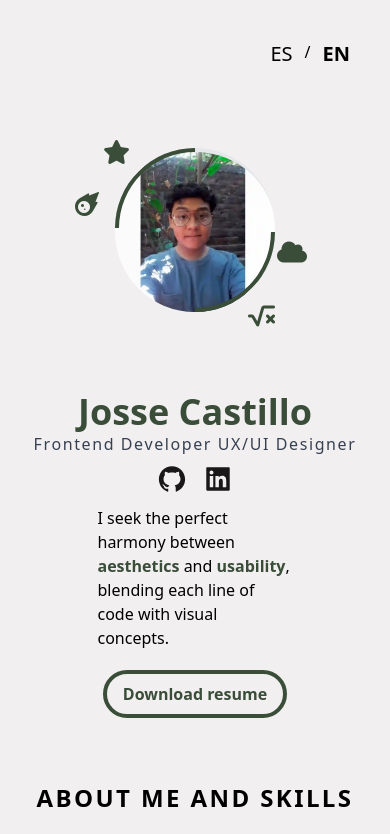
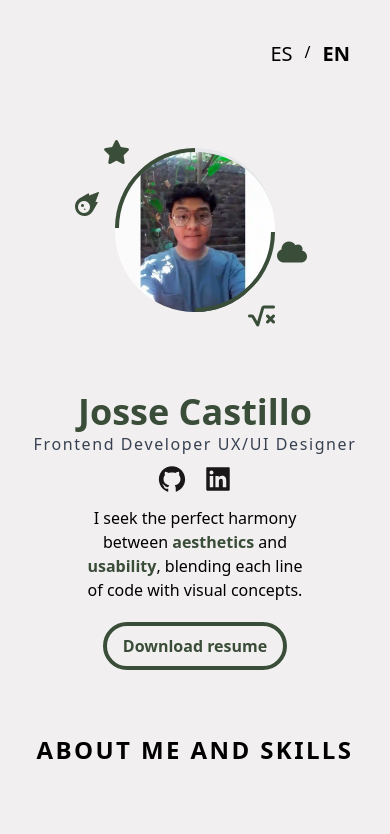
Before and after one commit to Josse2002/portfolio-joss, a React (Vite) app in the folder portfolio/: page / in a window 390 px wide. Shown: the top 834 px of the page. Built offline with nearby package versions, Linux system fonts and the light colour scheme; no server answers; the database is empty.

Commit message:
adding changes between the text

```diff
--- a/portfolio/src/assets/components/Resume/Information/InformationProfile.jsx
+++ b/portfolio/src/assets/components/Resume/Information/InformationProfile.jsx
@@ -13,7 +13,7 @@ export function InformationProfile() {
         <span dangerouslySetInnerHTML={{ __html: t('informationProfile.role.uiUxDesigner') }} />
       </p>
       <SocialMedia />
-      <p className="mt-3 w-1/2 text-start my-5 lg:my-0 lg:w-full" dangerouslySetInnerHTML={{ __html: t('informationProfile.description') }} />
+      <p className="mt-3 w-3/5 text-center lg:text-start my-5 lg:my-0 lg:w-full" dangerouslySetInnerHTML={{ __html: t('informationProfile.description') }} />
     </div>
   );
 }
```
